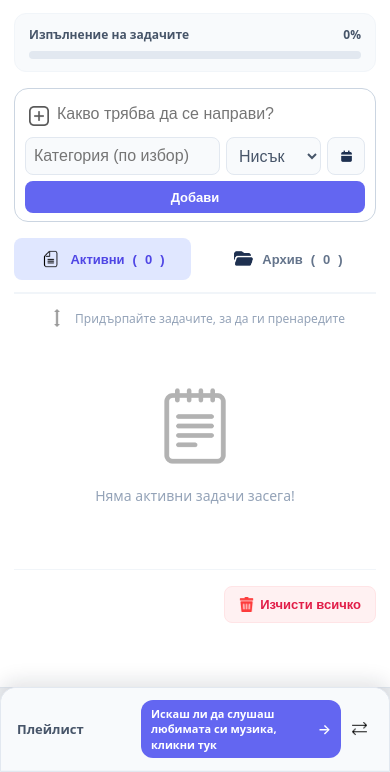
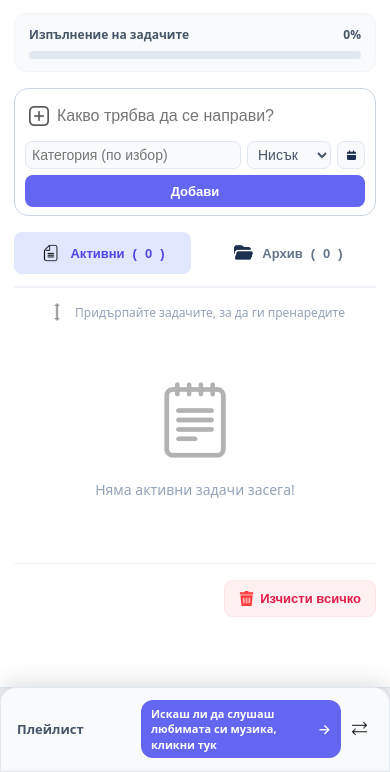
Before and after one commit to Lyuboslava1/TaskFlow, a plain HTML site: page index.html in a window 390 px wide. Shown: the part 72-844 px from the top of the page. Drawn offline with Linux system fonts and the light colour scheme.

Commit message:
Update style.css

```diff
--- a/style.css
+++ b/style.css
@@ -1071,7 +1071,6 @@ img, iframe {
     text-align: center;
 }
 
-
 @media (max-width: 900px) {
     .app-layout {
         flex-direction: column;
@@ -1117,7 +1116,6 @@ img, iframe {
         flex-wrap: wrap;
     }
 }
-
 
 @media (max-width: 600px) {
     body {
@@ -1324,7 +1322,6 @@ img, iframe {
     }
 }
 
-
 @media (pointer: coarse) {
     .task-item {
         -webkit-user-select: none;
@@ -1348,7 +1345,6 @@ img, iframe {
         touch-action: manipulation;
     }
 }
-
 
 @media (max-width: 600px) {
     .input-controls {
@@ -1386,7 +1382,6 @@ img, iframe {
         flex: 1 1 100%;
     }
 }
-
 
 @media (max-width: 600px) {
     .input-group {
@@ -1409,7 +1404,6 @@ img, iframe {
     }
 }
 
-
 @media (max-width: 600px) {
     .task-item {
         flex-wrap: nowrap;
@@ -1456,7 +1450,6 @@ img, iframe {
         gap: 6px;
     }
 }
-
 
 .custom-checkbox {
     width: 24px;
@@ -1481,7 +1474,6 @@ img, iframe {
     background-size: 100% 100% !important;
 }
 
-
 @media (max-width: 600px) {
     .task-item {
         min-height: 68px;
@@ -1547,7 +1539,6 @@ img, iframe {
         height: 38px;
     }
 }
-
 
 @media (max-width: 600px) {
     #add-btn {
@@ -1569,3 +1560,40 @@ img, iframe {
         gap: 6px;
     }
 }
+
+@media (max-width: 600px) {
+    #input-box {
+        min-height: 38px;
+        padding-top: 6px;
+        padding-bottom: 6px;
+    }
+
+    #topic-box,
+    #priority-select {
+        min-height: 28px;
+        height: 28px;
+        padding: 2px 6px;
+        font-size: 14px;
+        border-radius: 7px;
+    }
+
+    #priority-select {
+        max-width: 30%;
+    }
+
+    .date-picker-wrapper {
+        flex: 0 0 28px;
+        width: 28px;
+        height: 28px;
+        border-radius: 7px;
+    }
+
+    .date-picker-wrapper img {
+        width: 13px;
+        height: 13px;
+    }
+
+    .input-group > img {
+        top: 17px;
+    }
+}
```
